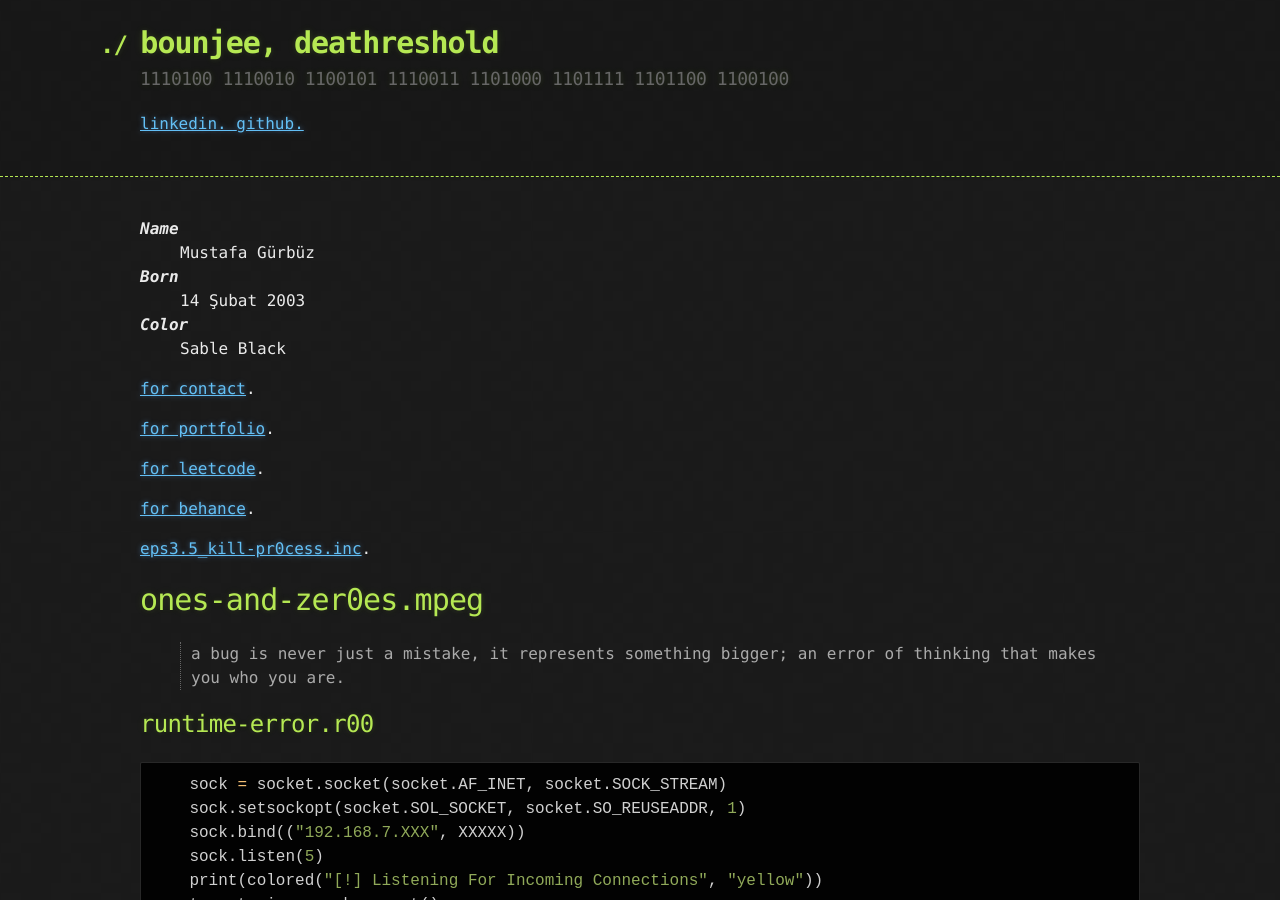
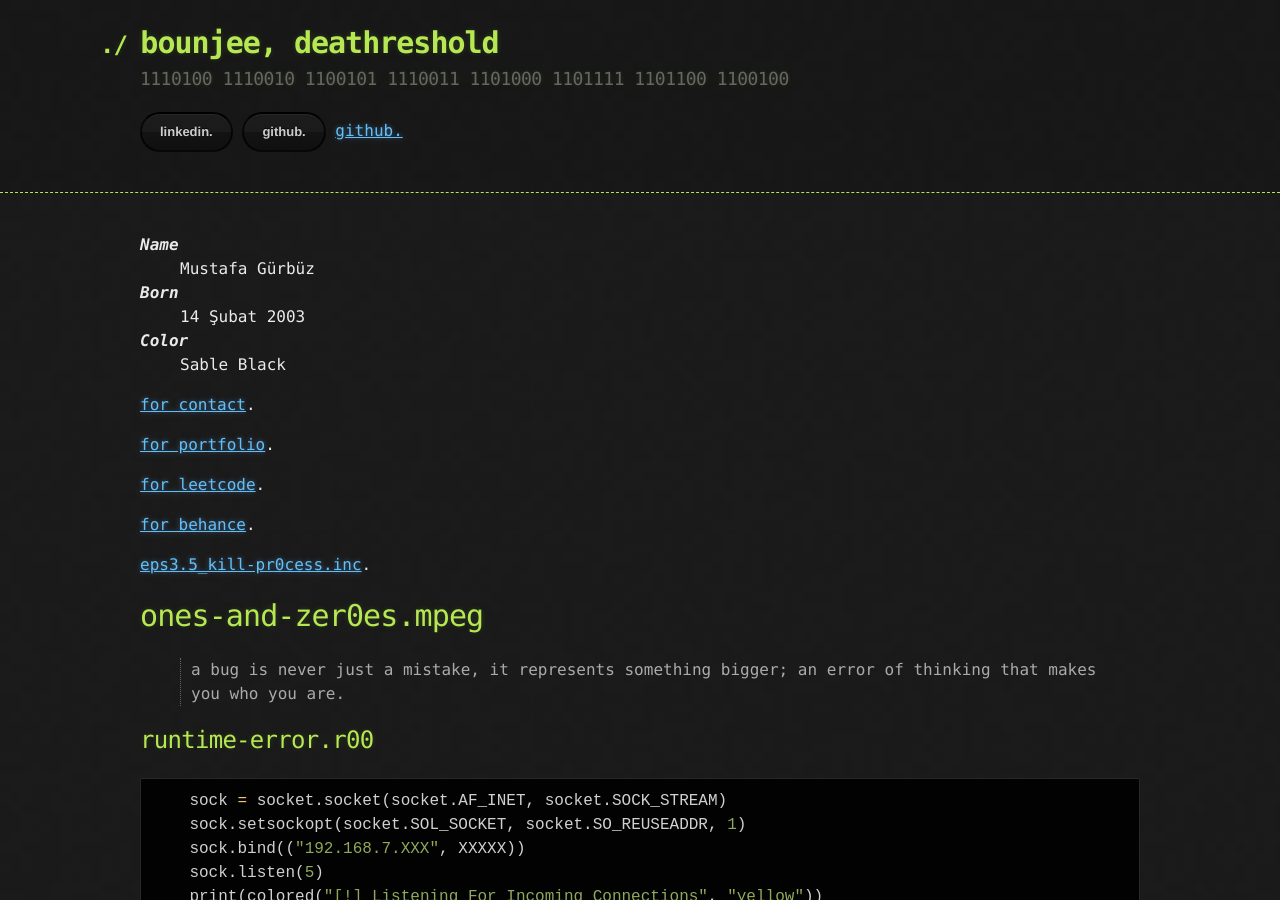
Before and after one commit to bounjee/bounjee.github.io, a Jekyll site: the page built from index.md, in a window 1280 px wide and 900 px high. Built offline with Jekyll 4.4.1, drawn with Linux system fonts in a browser that asks for light colours.

Commit message:
Update default.html

```diff
--- a/_layouts/default.html
+++ b/_layouts/default.html
@@ -22,9 +22,8 @@
 
         <section id="downloads">
           {% if site.show_downloads %}
-          <a href="https://www.linkedin.com/in/grbuzmustafa/">
-            linkedin.
-          </a>
+          <a href="https://www.linkedin.com/in/grbuzmustafa/" class="btn btn-github">linkedin.</a>
+          <a href="https://github.com/bounjee" class="btn btn-github">github.</a>
           {% endif %}
  <a href="https://github.com/bounjee/">
             github.
```
